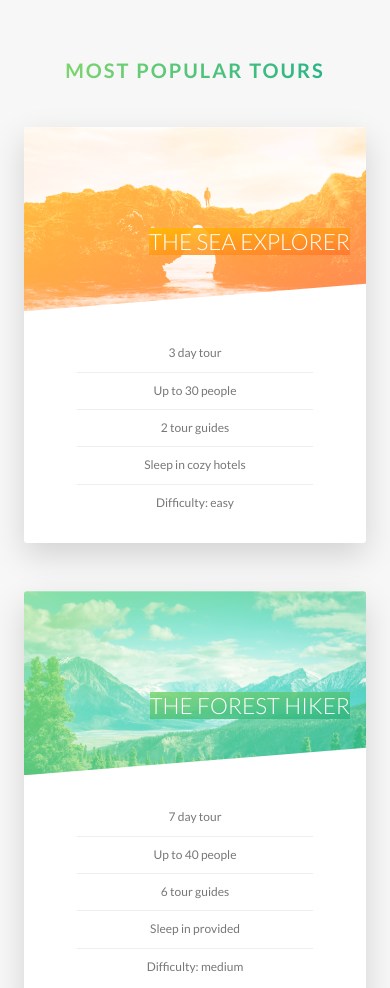
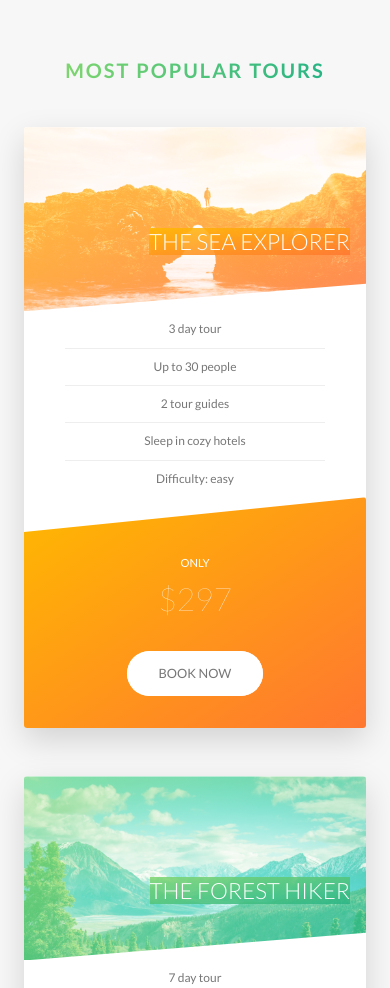
Before and after one commit to xavier-castro/Natours, a website: page index.html in a window 390 px wide. Shown: the part 2487-3475 px from the top of the page. Drawn offline with Linux system fonts and the light colour scheme.

Commit message:
Added responsiveness to form, story, and card

```diff
--- a/sass/components/_card.scss
+++ b/sass/components/_card.scss
@@ -153,4 +153,51 @@
         font-weight: 100;
     }
 
+
+
+
+
+    @include respond(tab-port) {
+        height: auto;
+        border-radius: 3px;
+        background-color: $color-white;
+        box-shadow: 0 1.5rem 4rem rgba($color-black, .15);
+
+        &__side {
+            height: auto;
+            position: relative;
+            box-shadow: none;
+
+            &--back {
+                transform: rotateY(0);
+                clip-path: polygon(0 15%, 100% 0, 100% 100%, 0% 100%);
+            }
+        }
+
+        &:hover &__side--front {
+            transform: rotateY(0deg);
+        }
+
+        &__details {
+            padding: 0 1rem;
+        }
+
+        // FRONT SIDE STYLING
+        &__cta {
+            position: relative;
+            left: 0%;
+            transform: translate(0);
+            width: 100%;
+            padding: 7rem 4rem 4rem 4rem;
+        }
+
+        &__price-box {
+            margin-bottom: 3rem;
+        }
+
+        &__price-value {
+            font-size: 4rem;
+        }
+    }
+
 }
--- a/sass/components/_form.scss
+++ b/sass/components/_form.scss
@@ -15,6 +15,10 @@
         width: 90%;
         display: block;
         transition: all .3s;
+
+        @include respond(tab-port) {
+            width: 100%;
+        }
 
         &:focus {
             outline: none;
@@ -49,6 +53,11 @@
     &__radio-group {
         width: 49%;
         display: inline-block;
+
+        @include respond(tab-port) {
+            width: 100%;
+            margin-bottom: 2rem;
+        }
     }
 
     &__radio-input {
@@ -88,7 +97,7 @@
         }
     }
 
-    &__radio-input:checked ~ &__radio-label &__radio-button::after {
+    &__radio-input:checked~&__radio-label &__radio-button::after {
         opacity: 1;
     }
 }
--- a/sass/components/_story.scss
+++ b/sass/components/_story.scss
@@ -9,6 +9,16 @@
     font-size: $default-font-size;
     transform: skewX(-12deg);
 
+    @include respond(tab-port) {
+        width: 100%;
+        padding: 4rem;
+        padding-left: 7rem;
+    }
+
+    @include respond(phone) {
+        transform: skewX(0);
+    }
+
     &__shape {
         width: 15rem;
         height: 15rem;
@@ -19,6 +29,10 @@
         clip-path: circle(50% at 50% 50%);
         transform: translateX(-3rem) skewX(12deg);
         position: relative;
+
+        @include respond(phone) {
+            transform: translateX(-3rem) skewX(0);
+        }
     }
 
     &__img {
@@ -30,6 +44,10 @@
 
     &__text {
         transform: skewX(12deg);
+
+        @include respond(phone) {
+            transform: skewX(0);
+        }
     }
 
     &__caption {
--- a/sass/pages/_home.scss
+++ b/sass/pages/_home.scss
@@ -65,10 +65,33 @@
     background-size: cover;
     border-radius: 3px;
     box-shadow: 0 1.5rem 4rem rgba($color-black, .15);
-    height: 50rem;
+
+    @include respond(tab-land) {
+        background-image: linear-gradient(105deg,
+        rgba($color-white, .9) 0%,
+        rgba($color-white, .9) 65%,
+        transparent 65%),
+        url(/img/nat-10.jpg);
+        background-size: cover;
+    }
+
+    @include respond(tab-port) {
+        background-image: linear-gradient(to right,
+        rgba($color-white, .9) 0%,
+        rgba($color-white, .9) 100%),
+        url(/img/nat-10.jpg);
+    }
 
     &__form {
         width: 50%;
         padding: 6rem;
+
+        @include respond(tab-land) {
+            width: 65%;
+        }
+
+        @include respond(tab-port) {
+            width: 100%;
+        }
     }
 }
```
Also changed, not shown: css/style.css.
